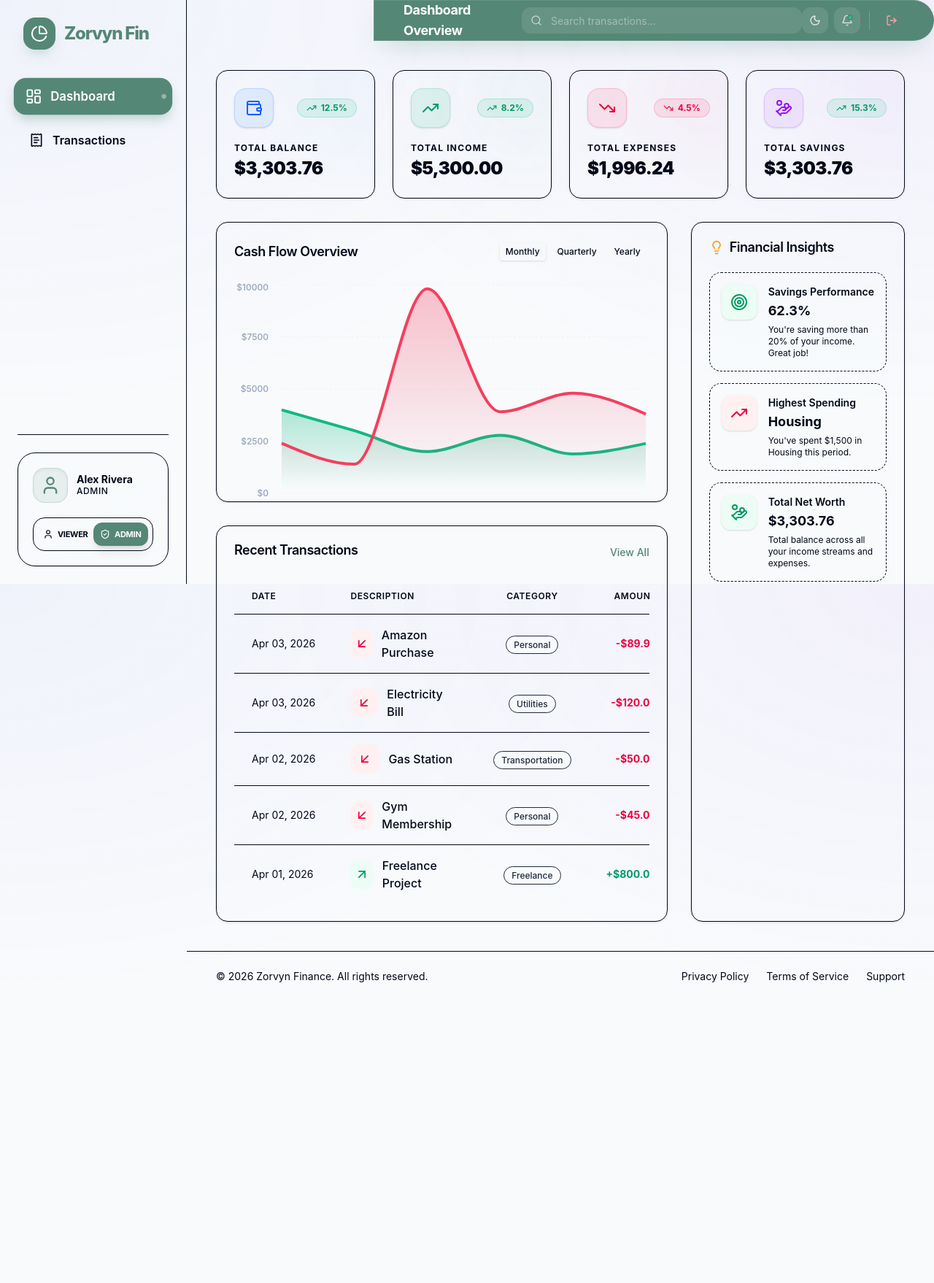
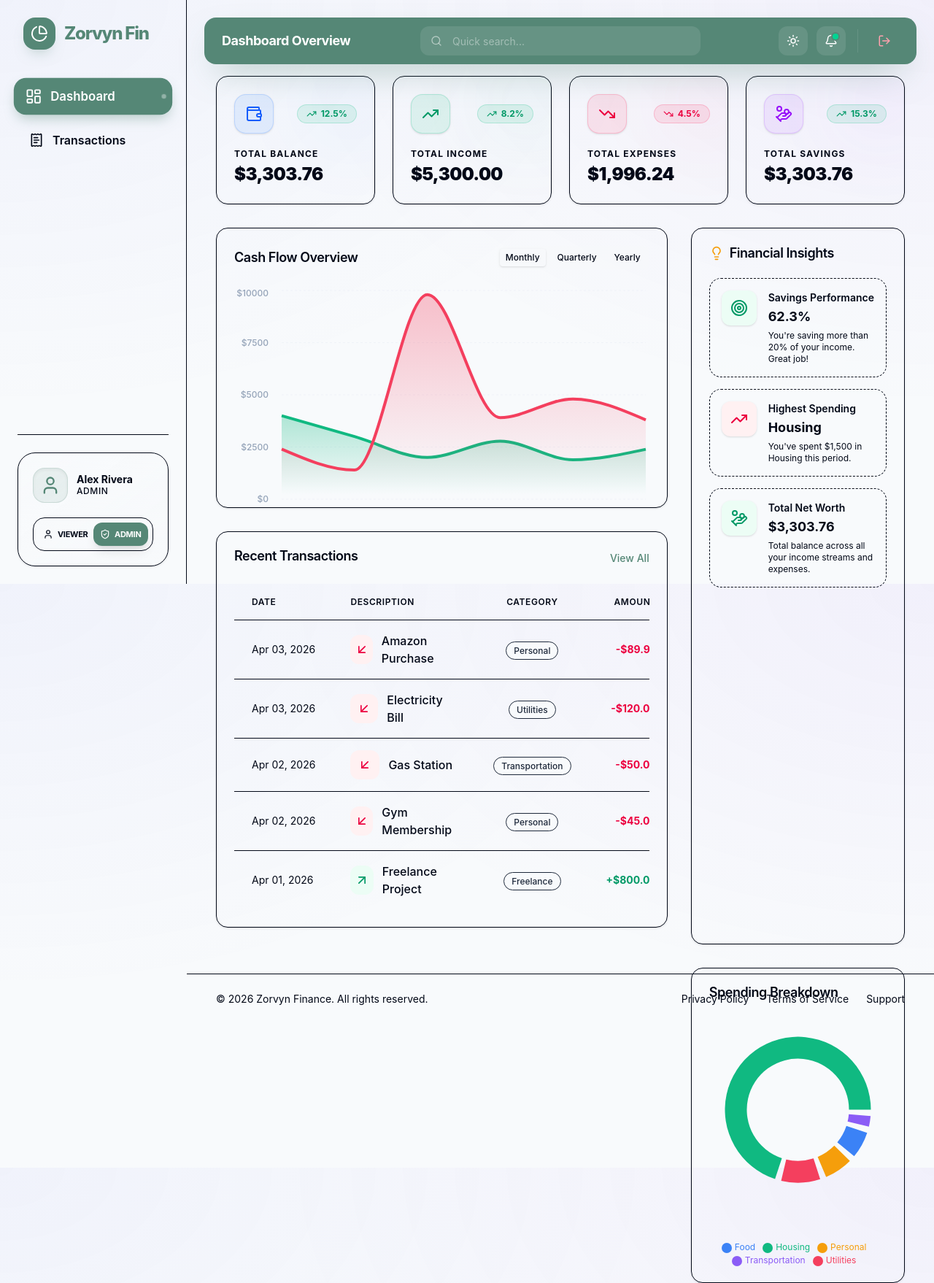
Before and after one commit to Gulhane-Shivani/finance-dashboard, a React (Vite) app: page / in a window 1280 px wide. Shown: the whole page at 73% size. Before the commit the page ends 1372 px from the top, so only its background shows below. Built offline with nearby package versions, Linux system fonts and the light colour scheme.

Commit message:
chnage the navbar of the dashbaord

```diff
--- /dev/null
+++ b/src/components/dashboard/SpendingBreakdownChart.jsx
@@ -0,0 +1,81 @@
+import React from 'react';
+import { PieChart as RechartsPieChart, Pie, Cell, ResponsiveContainer, Tooltip, Legend } from 'recharts';
+import { PieChart as PieChartIcon } from 'lucide-react';
+import { Card, CardHeader, CardTitle, CardContent } from '../ui/Card';
+import useFinanceStore from '../../store/useFinanceStore';
+
+const COLORS = ['#10b981', '#f43f5e', '#f59e0b', '#3b82f6', '#8b5cf6', '#06b6d4', '#ec4899', '#f97316'];
+
+const SpendingBreakdownChart = () => {
+  const { transactions } = useFinanceStore();
+
+  const expenseData = transactions
+    .filter(t => t.type === 'expense')
+    .reduce((acc, current) => {
+      const existing = acc.find(item => item.name === current.category);
+      if (existing) {
+        existing.value += Math.abs(current.amount);
+      } else {
+        acc.push({ name: current.category, value: Math.abs(current.amount) });
+      }
+      return acc;
+    }, [])
+    .sort((a, b) => b.value - a.value);
+
+  return (
+    <Card className="h-[432px]">
+      <CardHeader className="pb-2">
+        <CardTitle>Spending Breakdown</CardTitle>
+      </CardHeader>
+      <CardContent className="h-full pb-10">
+        {expenseData.length > 0 ? (
+          <ResponsiveContainer width="100%" height="100%">
+            <RechartsPieChart>
+              <Pie
+                data={expenseData}
+                cx="50%"
+                cy="45%"
+                innerRadius={70}
+                outerRadius={100}
+                paddingAngle={5}
+                dataKey="value"
+                stroke="none"
+              >
+                {expenseData.map((entry, index) => (
+                  <Cell key={`cell-${index}`} fill={COLORS[index % COLORS.length]} />
+                ))}
+              </Pie>
+              <Tooltip
+                formatter={(value) => `$${value.toLocaleString(undefined, { minimumFractionDigits: 2 })}`}
+                contentStyle={{
+                  borderRadius: '16px',
+                  border: '1px solid rgba(255, 255, 255, 0.1)',
+                  boxShadow: '0 20px 25px -5px rgba(0, 0, 0, 0.1)',
+                  background: 'rgba(255, 255, 255, 0.9)',
+                  backdropFilter: 'blur(8px)',
+                  color: '#0f172a'
+                }}
+                itemStyle={{ color: '#0f172a' }}
+              />
+              <Legend
+                verticalAlign="bottom"
+                height={72}
+                iconType="circle"
+                wrapperStyle={{ fontSize: '12px', paddingTop: '10px' }}
+              />
+            </RechartsPieChart>
+          </ResponsiveContainer>
+        ) : (
+          <div className="flex flex-col items-center justify-center h-[300px] text-muted-foreground text-sm">
+            <div className="w-16 h-16 bg-secondary/50 rounded-full flex items-center justify-center mb-3">
+              <PieChartIcon className="w-8 h-8 opacity-50" />
+            </div>
+            No expense data available
+          </div>
+        )}
+      </CardContent>
+    </Card>
+  );
+};
+
+export default SpendingBreakdownChart;
--- a/src/components/layout/Header.jsx
+++ b/src/components/layout/Header.jsx
@@ -1,48 +1,80 @@
 import React from 'react';
-import { Search, Bell, Sun, Moon, LogOut } from 'lucide-react';
+import { Search, Bell, Sun, Moon, LogOut, Menu, X } from 'lucide-react';
 import useFinanceStore from '../../store/useFinanceStore';
 import { Button } from '../ui/Button';
 import { Input } from '../ui/Input';
+import { cn } from '../../utils/cn';
 
 const Header = ({ title }) => {
-  const { isDarkMode, toggleDarkMode, filters, setFilters } = useFinanceStore();
+  const { isDarkMode, toggleDarkMode, filters, setFilters, isSidebarOpen, setSidebarOpen } = useFinanceStore();
 
   return (
-    <header className="sticky top-0 z-40 bg-[#558776] backdrop-blur-xl border border-white/10 h-14 flex items-center justify-between px-6 lg:px-10 lg:ml-64 rounded-r-[32px] shadow-[0_15px_35px_-12px_rgba(85,135,118,0.3)] transition-all duration-300 border-r-0">
-      <div className="flex items-center gap-6 flex-1">
-        <h2 className="text-lg font-bold tracking-tight hidden md:block text-white">{title}</h2>
+    <header className="sticky top-6 z-40 px-6 transition-all duration-300 flex justify-center">
+      <div className="bg-[#558776] text-white h-16 rounded-2xl flex items-center justify-between px-4 lg:px-6 shadow-[0_20px_50px_-20px_rgba(85,135,118,0.6)] w-full max-w-5xl">
 
-        <div className="relative max-w-sm w-full hidden sm:block">
-          <Search className="absolute left-3 top-1/2 -translate-y-1/2 w-4 h-4 text-white/60" />
-          <Input
-            placeholder="Search transactions..."
-            className="pl-10 h-9 bg-white/10 border-none text-sm placeholder:text-white/40 text-white rounded-xl focus:bg-white/20 transition-all"
+        {/* Left Side: Mobile Menu & Title */}
+        <div className="flex items-center gap-3 flex-1">
+          <button
+            onClick={() => setSidebarOpen(true)}
+            className="lg:hidden w-10 h-10 rounded-xl flex items-center justify-center bg-white/10 text-white hover:bg-white/20 transition-all border border-white/10"
+          >
+            <Menu className="w-5 h-5" />
+          </button>
+
+          <h2 className="text-base lg:text-lg font-bold tracking-tight text-white hidden sm:block truncate">
+            {title}
+          </h2>
+        </div>
+
+        {/* Center: Search (Visible on md+) */}
+        <div className="hidden md:flex items-center flex-[1.5] justify-center mx-4">
+          <div className="relative w-full group max-w-md">
+            <Search className="absolute left-3.5 top-1/2 -translate-y-1/2 w-4 h-4 text-white/50 group-focus-within:text-white transition-colors" />
+            <input
+              type="text"
+              placeholder="Quick search..."
+              className="w-full pl-11 h-10 bg-white/10 border-none text-white text-sm rounded-xl focus:bg-white/15 transition-all placeholder:text-white/40 focus:outline-none focus:ring-1 focus:ring-white/20"
               value={filters.search}
               onChange={(e) => setFilters({ search: e.target.value })}
             />
           </div>
         </div>
 
-      <div className="flex items-center gap-2">
+        {/* Right Side: Actions */}
+        <div className="flex items-center gap-2 lg:gap-3 flex-1 justify-end">
+          {/* Mobile Search Button */}
+          <button className="md:hidden w-10 h-10 rounded-xl flex items-center justify-center bg-white/10 text-white hover:bg-white/20 transition-all">
+            <Search className="w-4.5 h-4.5" />
+          </button>
+
           <button
             onClick={toggleDarkMode}
-          className="w-9 h-9 rounded-xl flex items-center justify-center bg-white/10 text-white/80 hover:text-white hover:bg-white/20 transition-all"
+            className="w-10 h-10 rounded-xl flex items-center justify-center bg-white/10 text-white hover:bg-white/20 transition-all group overflow-hidden relative"
           >
-          {isDarkMode ? <Sun className="w-4 h-4" /> : <Moon className="w-4 h-4" />}
+            <div className={cn("transition-all duration-500", isDarkMode ? "scale-0 rotate-90" : "scale-100 rotate-0")}>
+              <Sun className="w-4.5 h-4.5" />
+            </div>
+            <div className={cn("absolute transition-all duration-500", isDarkMode ? "scale-100 rotate-0" : "scale-0 -rotate-90")}>
+              <Moon className="w-4.5 h-4.5" />
+            </div>
           </button>
 
-        <button className="w-9 h-9 rounded-xl flex items-center justify-center bg-white/10 text-white/80 hover:text-white hover:bg-white/20 transition-all relative">
-          <Bell className="w-4 h-4" />
-          <span className="absolute top-2.5 right-2.5 w-2 h-2 bg-emerald-400 rounded-full border-2 border-[#558776]"></span>
+          <button className="w-10 h-10 rounded-xl flex items-center justify-center bg-white/10 text-white hover:bg-white/20 transition-all relative">
+            <Bell className="w-4.5 h-4.5" />
+            <span className="absolute top-2.5 right-2.5 w-2 h-2 bg-emerald-400 rounded-full ring-2 ring-[#558776]"></span>
           </button>
 
-        <div className="h-6 w-px bg-white/20 mx-1"></div>
+          <div className="h-8 w-px bg-white/10 mx-1 hidden sm:block"></div>
 
-        <Button variant="ghost" size="icon" className="w-9 h-9 rounded-xl hover:bg-white/10 text-white/80">
-          <LogOut className="w-4 h-4 text-rose-300" />
-        </Button>
+          <button className="w-10 h-10 rounded-xl flex items-center justify-center hover:bg-white/10 text-white group transition-all">
+            <LogOut className="w-4.5 h-4.5 text-rose-300 transition-transform group-hover:translate-x-0.5" />
+          </button>
+        </div>
       </div>
     </header>
+
+
+
   );
 };
 
--- a/src/components/layout/Sidebar.jsx
+++ b/src/components/layout/Sidebar.jsx
@@ -1,5 +1,5 @@
 import React from 'react';
-import { LayoutDashboard, ReceiptText, PieChart, Settings, ShieldCheck, User } from 'lucide-react';
+import { LayoutDashboard, ReceiptText, PieChart, Settings, ShieldCheck, User, X } from 'lucide-react';
 import useFinanceStore from '../../store/useFinanceStore';
 import { cn } from '../../utils/cn';
 
@@ -22,15 +22,45 @@ const NavItem = ({ icon: Icon, label, active, onClick }) => (
 );
 
 const Sidebar = ({ activeTab, onTabChange }) => {
-  const { role, setRole } = useFinanceStore();
+  const { role, setRole, isSidebarOpen, setSidebarOpen } = useFinanceStore();
+
+  const handleTabClick = (tab) => {
+    onTabChange(tab);
+    if (window.innerWidth < 1024) {
+      setSidebarOpen(false);
+    }
+  };
 
   return (
-    <aside className="fixed left-0 top-0 h-full w-64 bg-card border-r border-border p-6 hidden lg:flex flex-col z-50 sidebar-gradient">
-      <div className="flex items-center gap-3 mb-10 px-2 group cursor-pointer">
+    <>
+      {/* Mobile Overlay */}
+      <div
+        className={cn(
+          "fixed inset-0 bg-black/60 backdrop-blur-sm z-[45] lg:hidden transition-all duration-500",
+          isSidebarOpen ? "opacity-100 pointer-events-auto" : "opacity-0 pointer-events-none"
+        )}
+        onClick={() => setSidebarOpen(false)}
+      />
+
+      {/* Sidebar Content */}
+      <aside className={cn(
+        "fixed left-0 top-0 h-full w-72 lg:w-64 bg-card border-r border-border p-6 flex flex-col z-50 sidebar-gradient transition-transform duration-500 lg:translate-x-0",
+        isSidebarOpen ? "translate-x-0" : "-translate-x-full"
+      )}>
+        <div className="flex items-center justify-between mb-10 px-2">
+          <div className="flex items-center gap-3 group cursor-pointer">
             <div className="w-11 h-11 bg-[#558776] rounded-2xl flex items-center justify-center shadow-[0_10px_20px_-10px_rgba(85,135,118,0.5)] group-hover:scale-110 transition-all duration-500">
               <PieChart className="text-white w-6 h-6" />
             </div>
             <h1 className="text-2xl font-extrabold tracking-tighter text-[#558776]">Zorvyn Fin</h1>
+          </div>
+
+          <button
+            onClick={() => setSidebarOpen(false)}
+            className="lg:hidden w-9 h-9 rounded-xl flex items-center justify-center hover:bg-muted transition-all"
+          >
+            <X className="w-5 h-5 text-muted-foreground" />
+          </button>
         </div>
 
         <nav className="flex-1 space-y-3">
@@ -38,15 +68,14 @@ const Sidebar = ({ activeTab, onTabChange }) => {
             icon={LayoutDashboard}
             label="Dashboard"
             active={activeTab === 'dashboard'}
-          onClick={() => onTabChange('dashboard')}
+            onClick={() => handleTabClick('dashboard')}
           />
           <NavItem
             icon={ReceiptText}
             label="Transactions"
             active={activeTab === 'transactions'}
-          onClick={() => onTabChange('transactions')}
+            onClick={() => handleTabClick('transactions')}
           />
-
         </nav>
 
         <div className="mt-auto pt-6 border-t border-border/50">
@@ -84,6 +113,7 @@ const Sidebar = ({ activeTab, onTabChange }) => {
           </div>
         </div>
       </aside>
+    </>
   );
 };
 
--- a/src/pages/DashboardPage.jsx
+++ b/src/pages/DashboardPage.jsx
@@ -4,6 +4,7 @@ import useFinanceStore from '../store/useFinanceStore';
 import SummaryCard from '../components/dashboard/SummaryCard';
 import OverviewChart from '../components/dashboard/OverviewChart';
 import InsightsPanel from '../components/dashboard/InsightsPanel';
+import SpendingBreakdownChart from '../components/dashboard/SpendingBreakdownChart';
 import TransactionTable from '../components/transactions/TransactionTable';
 import { Card, CardHeader, CardTitle, CardContent } from '../components/ui/Card';
 
@@ -62,8 +63,9 @@ const DashboardPage = () => {
           </Card>
         </div>
 
-        <div className="xl:col-span-1">
+        <div className="xl:col-span-1 space-y-8">
           <InsightsPanel />
+          <SpendingBreakdownChart />
         </div>
       </div>
     </div>
--- a/src/store/useFinanceStore.js
+++ b/src/store/useFinanceStore.js
@@ -8,6 +8,7 @@ const useFinanceStore = create(
       transactions: mockTransactions,
       role: 'admin', // 'admin' or 'viewer'
       isDarkMode: false,
+      isSidebarOpen: false,
       filters: {
         search: '',
         category: 'All',
@@ -18,6 +19,7 @@ const useFinanceStore = create(
 
       setRole: (role) => set({ role }),
       toggleDarkMode: () => set((state) => ({ isDarkMode: !state.isDarkMode })),
+      setSidebarOpen: (isOpen) => set({ isSidebarOpen: isOpen }),
 
       setFilters: (newFilters) =>
         set((state) => ({ filters: { ...state.filters, ...newFilters } })),
```
Lines whose indentation alone changed are shown as unchanged.
